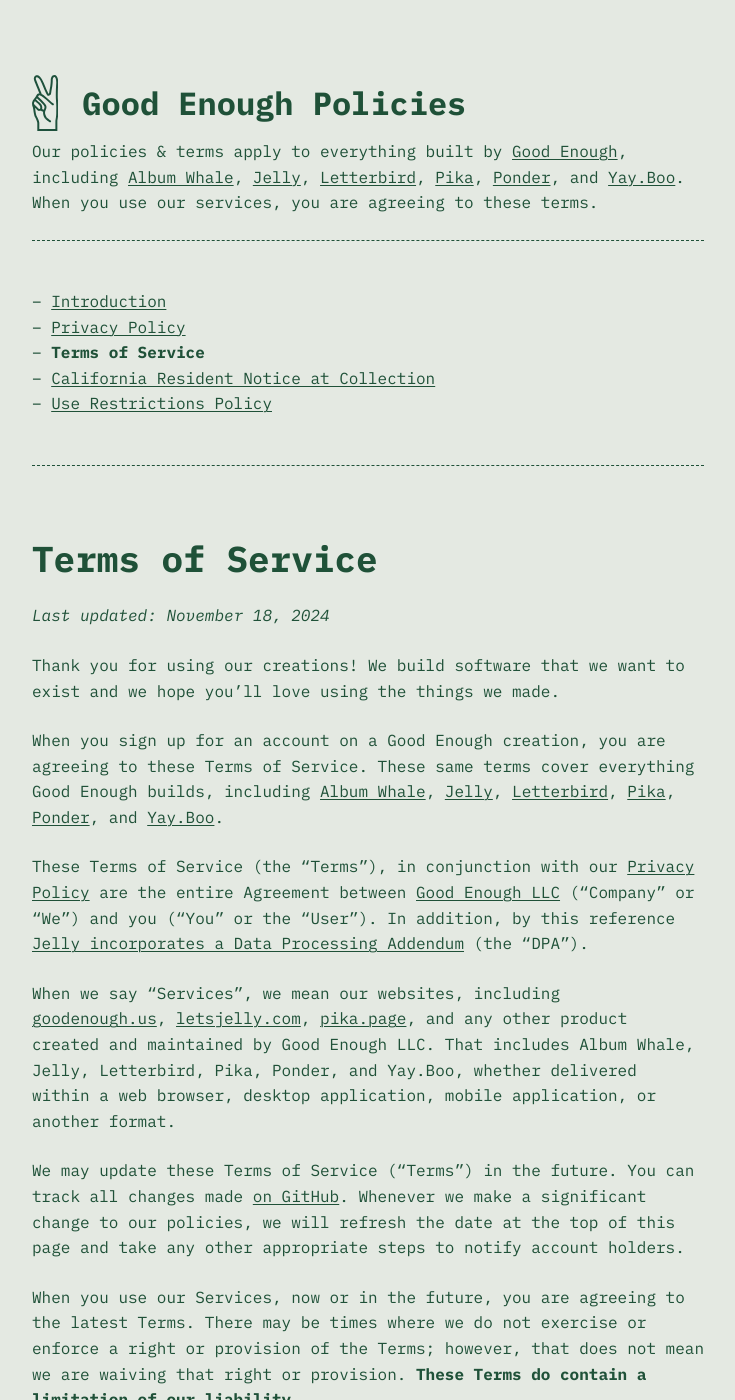
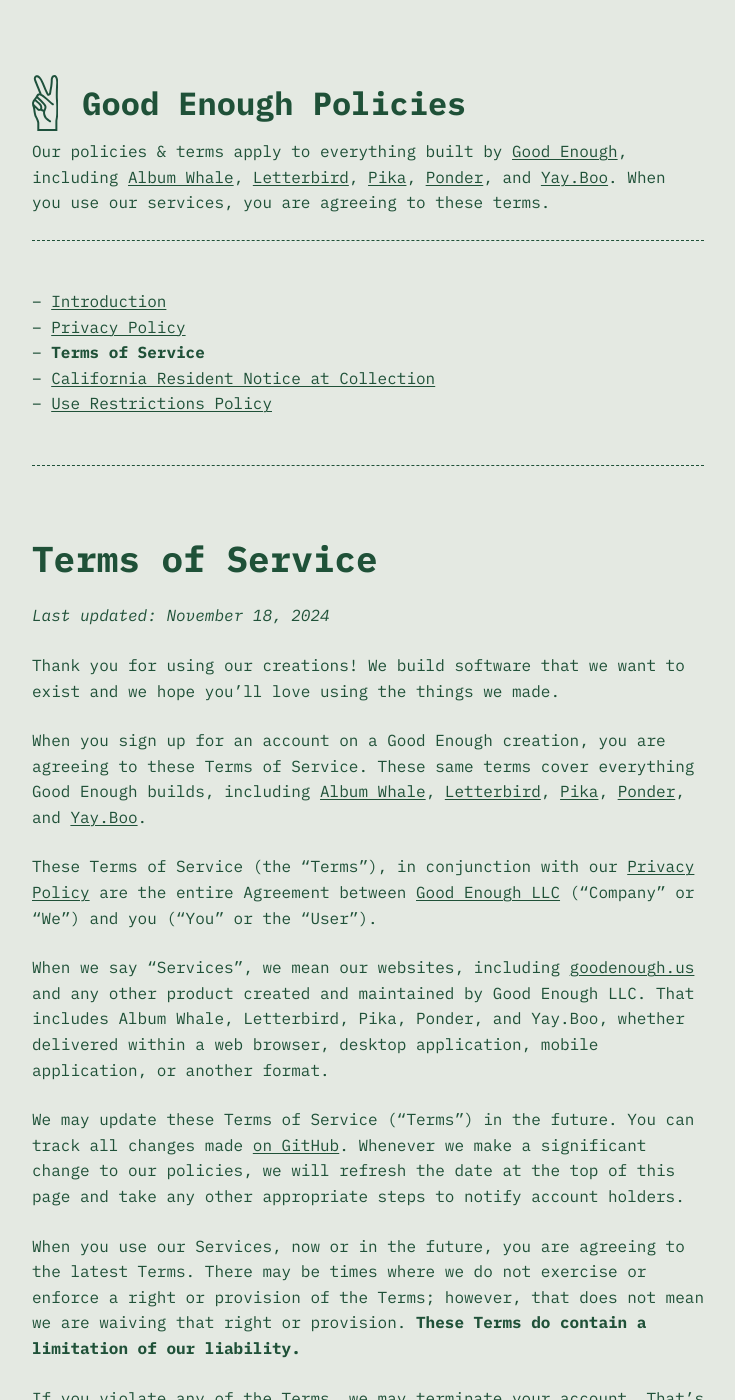
Before and after one commit to goodenoughllc/policies, a Jekyll site: the page built from terms.md, in a window 1280 px wide and 1400 px high. Shown: the whole window, without its empty margins (272-1007 px from the left). Built offline with Jekyll 4.4.1, drawn with Linux system fonts in a browser that asks for light colours; nearby versions of some CDN libraries.

Commit message:
Remove Jelly Its had its own policies for awhile now

```diff
--- a/_layouts/base.html
+++ b/_layouts/base.html
@@ -94,7 +94,7 @@
         </a>
         <p>
           Our policies &amp; terms apply to everything built by <a href="https://goodenough.us">Good Enough</a>,
-          including <a href="https://albumwhale.com/?utm_source=ge_policies&utm_medium=ge_policies_base" target="_blank">Album Whale</a>, <a href="https://letsjelly.com?utm_source=ge_policies&utm_medium=ge_policies_base" target="_blank">Jelly</a>, <a href="https://letterbird.co/?utm_source=ge_policies&utm_medium=ge_policies_base" target="_blank">Letterbird</a>, <a href="https://pika.page?utm_source=ge_policies&utm_medium=ge_policies_base" target="_blank">Pika</a>, <a href="https://ponder.us/?utm_source=ge_policies&utm_medium=ge_policies_base" target="_blank">Ponder</a>, and <a href="https://yay.boo?utm_source=ge_policies&utm_medium=ge_policies_base" target="_blank">Yay.Boo</a>. When you use our services, you are agreeing to these terms.</p>
+          including <a href="https://albumwhale.com/?utm_source=ge_policies&utm_medium=ge_policies_base" target="_blank">Album Whale</a>, <a href="https://letterbird.co/?utm_source=ge_policies&utm_medium=ge_policies_base" target="_blank">Letterbird</a>, <a href="https://pika.page?utm_source=ge_policies&utm_medium=ge_policies_base" target="_blank">Pika</a>, <a href="https://ponder.us/?utm_source=ge_policies&utm_medium=ge_policies_base" target="_blank">Ponder</a>, and <a href="https://yay.boo?utm_source=ge_policies&utm_medium=ge_policies_base" target="_blank">Yay.Boo</a>. When you use our services, you are agreeing to these terms.</p>
       </header>
       <ul class="policy-nav">
         <li><a href="{{ site.baseurl }}/"{% if page.url == "/" %} class="selected"{% endif %}>Introduction</a></li>
--- a/terms.md
+++ b/terms.md
@@ -9,11 +9,11 @@ last_update: 2024-11-18
 
 Thank you for using our creations! We build software that we want to exist and we hope you'll love using the things we made.
 
-When you sign up for an account on a Good Enough creation, you are agreeing to these Terms of Service. These same terms cover everything Good Enough builds, including <a href="https://albumwhale.com/?utm_source=ge_policies&utm_medium=ge_policies_terms" target="_blank">Album Whale</a>, <a href="https://letsjelly.com?utm_source=ge_policies&utm_medium=ge_policies_terms" target="_blank">Jelly</a>, <a href="https://letterbird.co/?utm_source=ge_policies&utm_medium=ge_policies_terms" target="_blank">Letterbird</a>, <a href="https://pika.page?utm_source=ge_policies&utm_medium=ge_policies_terms" target="_blank">Pika</a>, <a href="https://ponder.us/?utm_source=ge_policies&utm_medium=ge_policies_terms" target="_blank">Ponder</a>, and <a href="https://yay.boo?utm_source=ge_policies&utm_medium=ge_policies_terms" target="_blank">Yay.Boo</a>.
+When you sign up for an account on a Good Enough creation, you are agreeing to these Terms of Service. These same terms cover everything Good Enough builds, including <a href="https://albumwhale.com/?utm_source=ge_policies&utm_medium=ge_policies_terms" target="_blank">Album Whale</a>, <a href="https://letterbird.co/?utm_source=ge_policies&utm_medium=ge_policies_terms" target="_blank">Letterbird</a>, <a href="https://pika.page?utm_source=ge_policies&utm_medium=ge_policies_terms" target="_blank">Pika</a>, <a href="https://ponder.us/?utm_source=ge_policies&utm_medium=ge_policies_terms" target="_blank">Ponder</a>, and <a href="https://yay.boo?utm_source=ge_policies&utm_medium=ge_policies_terms" target="_blank">Yay.Boo</a>.
 
-These Terms of Service (the “Terms”), in conjunction with our <a href="{{ site.baseurl }}/privacy/">Privacy Policy</a> are the entire Agreement between [Good Enough LLC](https://goodenough.us) (“Company” or “We”) and you (“You” or the “User”). In addition, by this reference <a href="https://letsjelly.com/policies/dpa">Jelly incorporates a Data Processing Addendum</a> (the “DPA”).
+These Terms of Service (the “Terms”), in conjunction with our <a href="{{ site.baseurl }}/privacy/">Privacy Policy</a> are the entire Agreement between [Good Enough LLC](https://goodenough.us) (“Company” or “We”) and you (“You” or the “User”).
 
-When we say “Services”, we mean our websites, including [goodenough.us](https://goodenough.us), [letsjelly.com](https://letsjelly.com), [pika.page](https://pika.page), and any other product created and maintained by Good Enough LLC. That includes Album Whale, Jelly, Letterbird, Pika, Ponder, and Yay.Boo, whether delivered within a web browser, desktop application, mobile application, or another format.
+When we say “Services”, we mean our websites, including [goodenough.us](https://goodenough.us) and any other product created and maintained by Good Enough LLC. That includes Album Whale, Letterbird, Pika, Ponder, and Yay.Boo, whether delivered within a web browser, desktop application, mobile application, or another format.
 
 We may update these Terms of Service (“Terms”) in the future. You can track all changes made [on GitHub](https://github.com/goodenoughllc/policies/commits/main/terms.md). Whenever we make a significant change to our policies, we will refresh the date at the top of this page and take any other appropriate steps to notify account holders.
 
```
Also changed, not shown: copyright.md (+1 -1 lines), privacy.md (+1 -1 lines).
